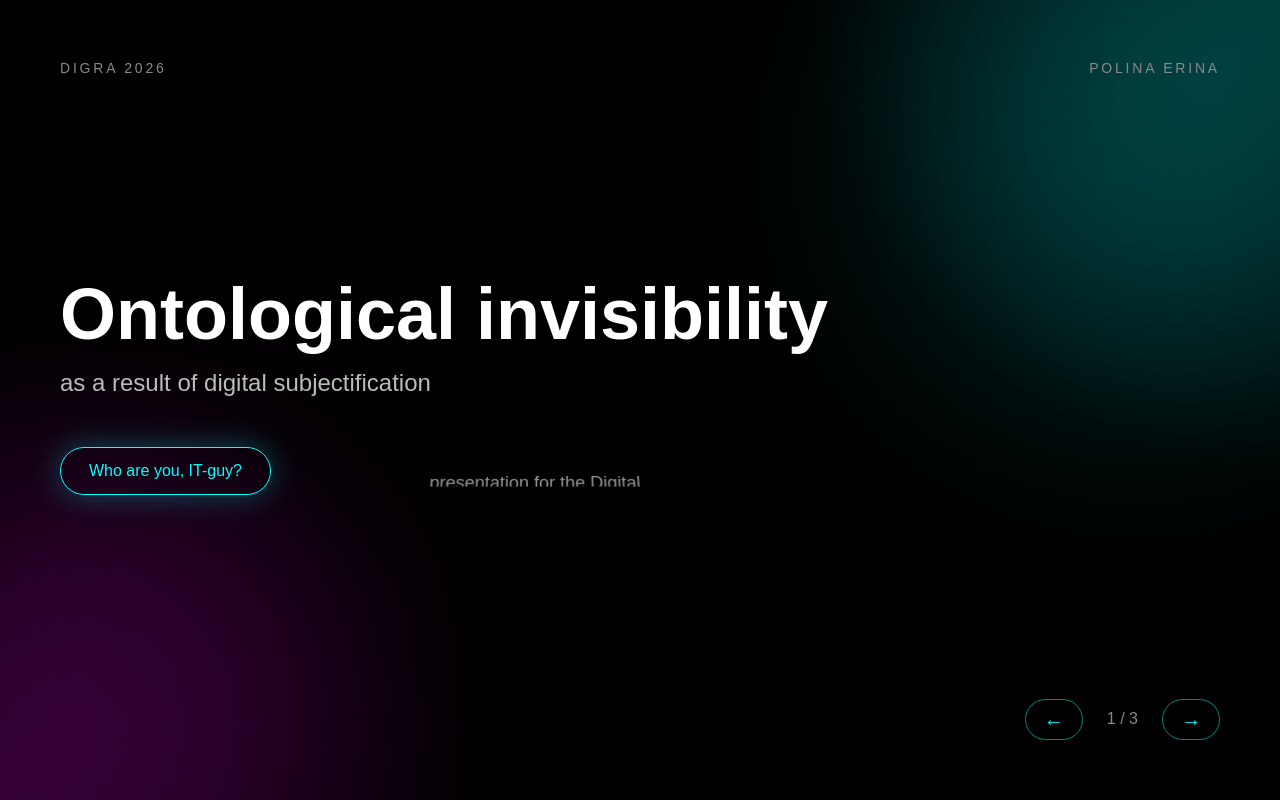
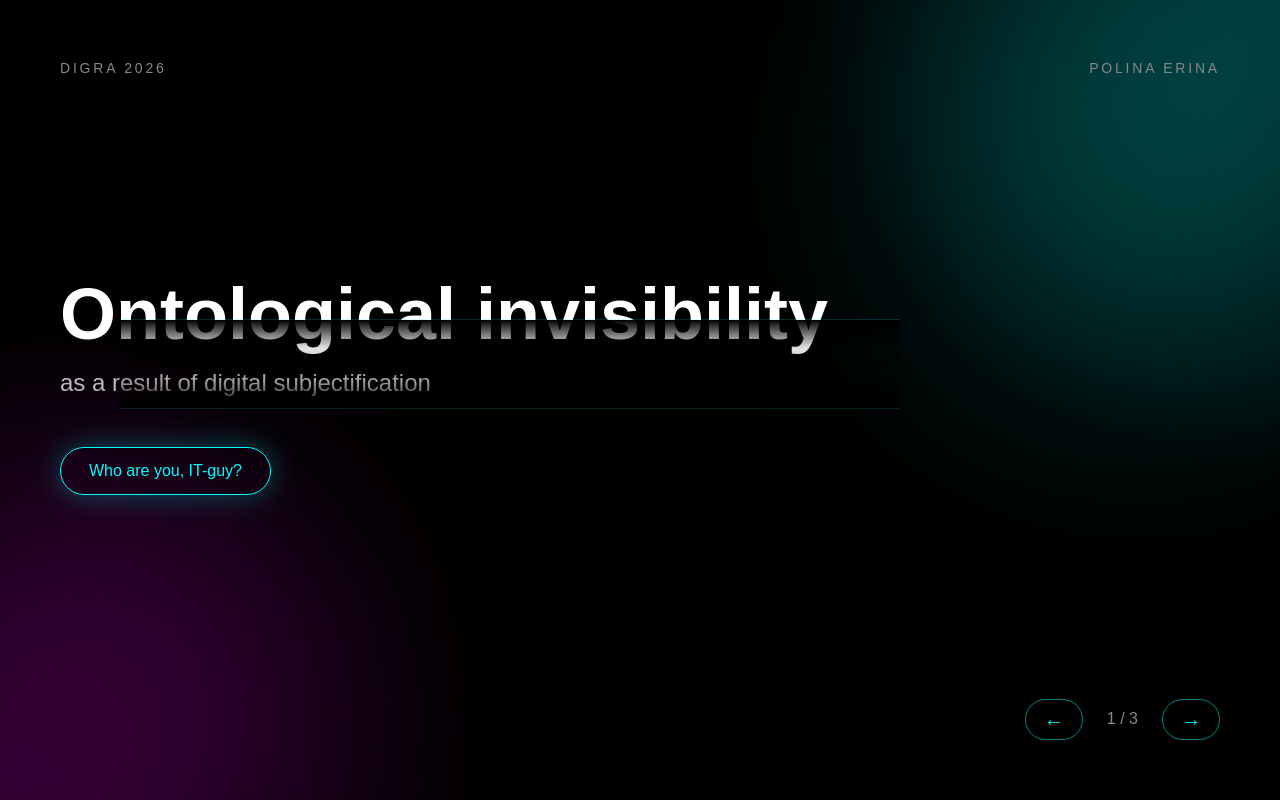
Before and after one commit to fk65hf8z6h/digra-presentation, a React (Vite) app: page / in a window 1280 px wide. Built offline with nearby package versions, Linux system fonts and the light colour scheme; the HTML template or start-up script is replaced by a standard one.

Commit message:
Update index.css

```diff
--- a/src/index.css
+++ b/src/index.css
@@ -123,7 +123,7 @@ li:nth-child(4) { animation-delay: 0.8s; }
 
 .footer {
   position: relative;
-  z-index: 5;
+  z-index: 6;
   display: flex;
   gap: 24px;
   align-items: center;
@@ -146,49 +146,83 @@ button:hover {
   box-shadow: 0 0 20px rgba(0,255,255,0.25);
 }
 
+/* MINI STAR-WARS SUBTITLE LANE */
 .crawl-wrapper {
   position: absolute;
-  left: 360px;
-  right: 310px;
-  bottom: 4%;
-  height: 11%;
-  transform: perspective(420px) rotateX(14deg);
+  left: 60px;
+  right: 60px;
+  bottom: 86px;
+  height: 88px;
   overflow: hidden;
   pointer-events: none;
-  z-index: 3;
+  z-index: 4;
+
+  border-top: 1px solid rgba(0,255,255,0.18);
+  border-bottom: 1px solid rgba(0,255,255,0.12);
+  background: linear-gradient(
+    to bottom,
+    rgba(0,0,0,0),
+    rgba(0,0,0,0.18),
+    rgba(0,0,0,0)
+  );
+}
+
+.crawl-wrapper::before,
+.crawl-wrapper::after {
+  content: "";
+  position: absolute;
+  left: 0;
+  width: 100%;
+  height: 28px;
+  z-index: 2;
+  pointer-events: none;
+}
+
+.crawl-wrapper::before {
+  top: 0;
+  background: linear-gradient(to bottom, #000, rgba(0,0,0,0));
+}
+
+.crawl-wrapper::after {
+  bottom: 0;
+  background: linear-gradient(to top, #000, rgba(0,0,0,0));
 }
 
 .crawl {
   position: absolute;
-  top: 110%;
-  left: 0;
-  width: 100%;
-  color: rgba(255,255,255,0.58);
+  left: 18%;
+  width: 64%;
+  top: 100%;
+  color: rgba(255,255,255,0.68);
   font-size: 18px;
-  line-height: 1.45;
+  line-height: 1.55;
   text-align: center;
   white-space: pre-line;
   opacity: 0;
-  animation: crawlUp 9s linear 0.3s forwards;
+
+  transform-origin: center bottom;
+  animation: miniCrawl 11s linear 0.4s forwards;
 }
 
-@keyframes crawlUp {
+@keyframes miniCrawl {
   from {
-    top: 110%;
+    top: 96%;
     opacity: 0;
+    transform: perspective(360px) rotateX(26deg) scale(1.02);
   }
 
   8% {
     opacity: 1;
   }
 
-  82% {
+  78% {
     opacity: 1;
   }
 
   to {
     top: -220%;
     opacity: 0;
+    transform: perspective(360px) rotateX(26deg) scale(0.72);
   }
 }
 
```
